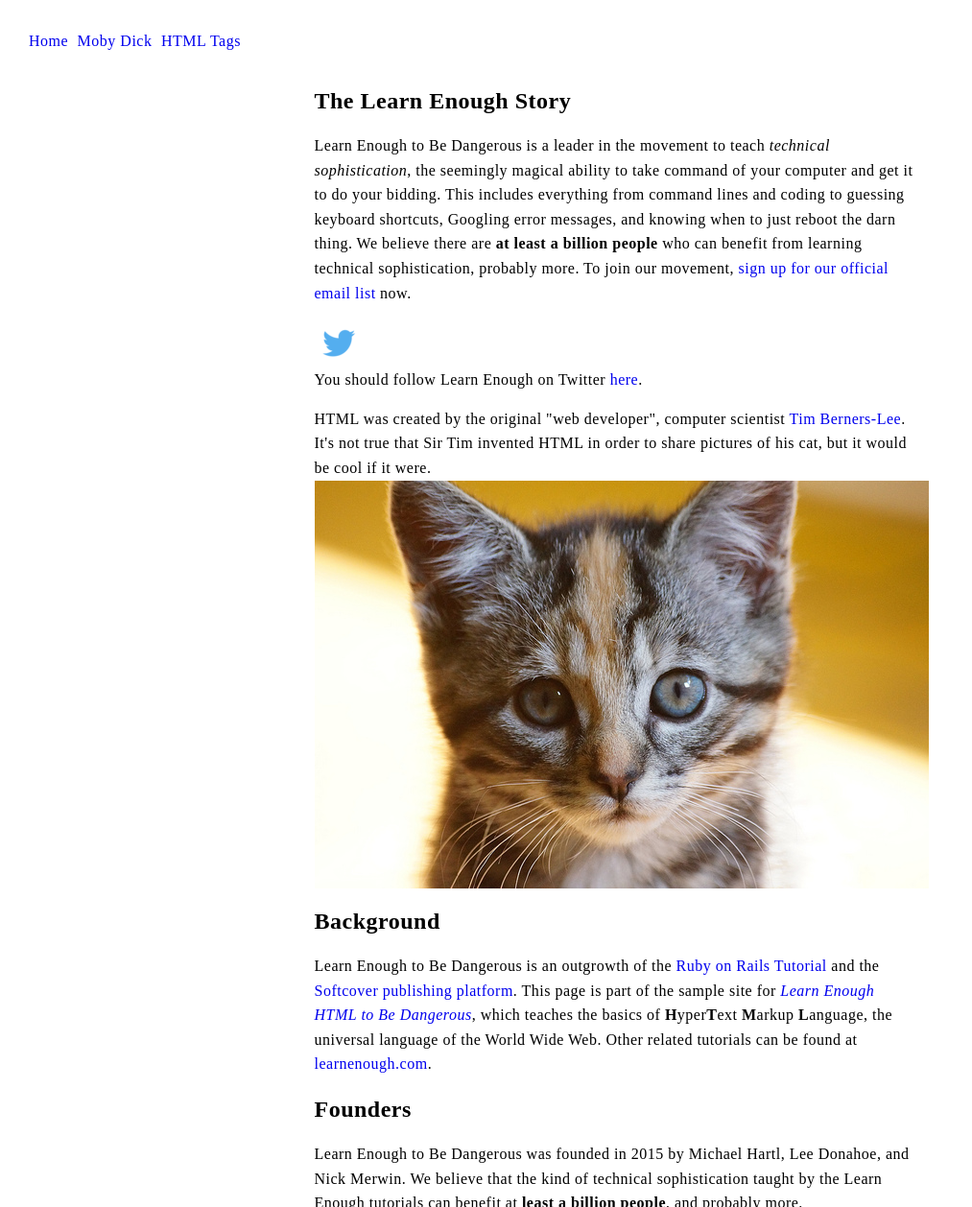
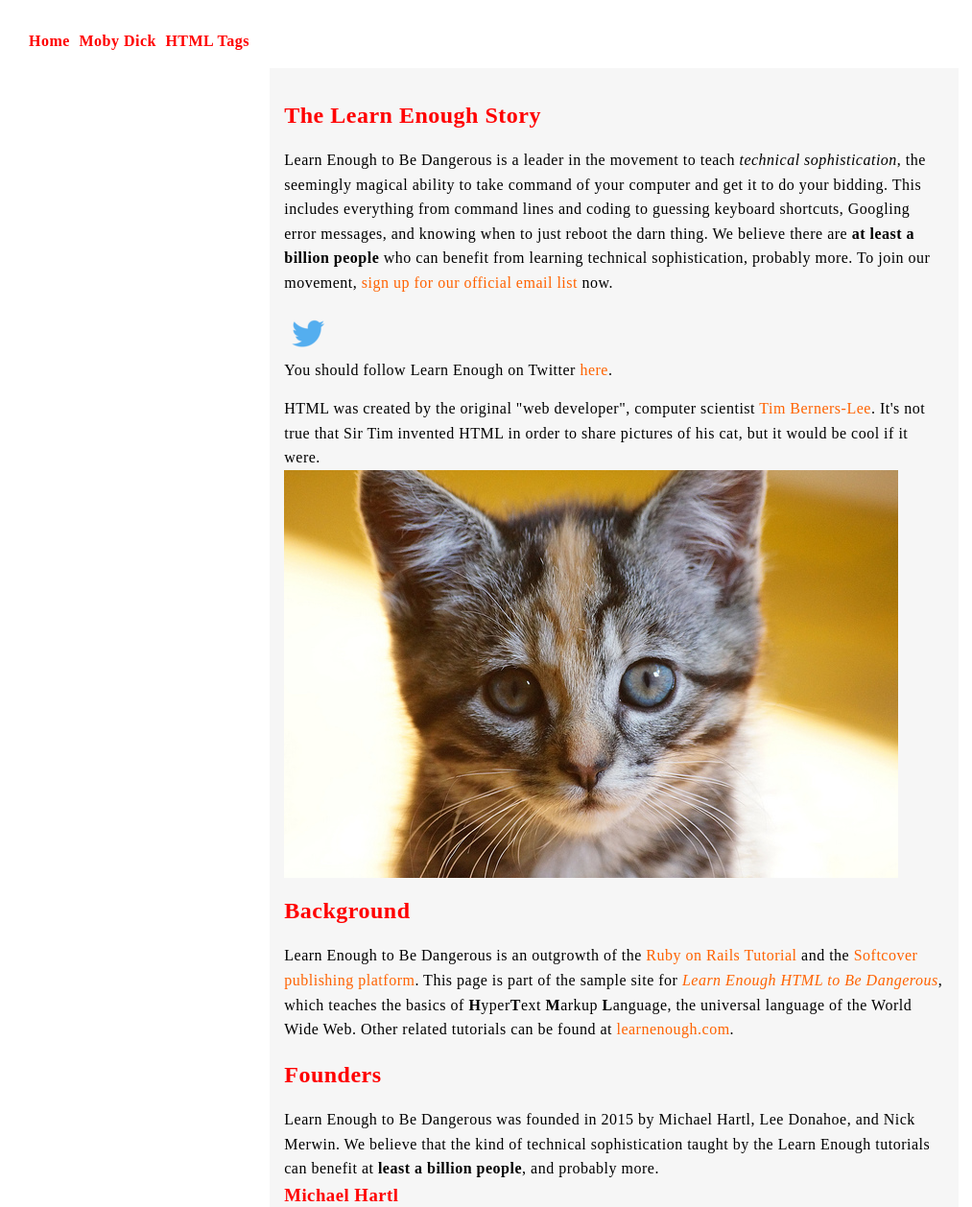
Before and after one commit to alok-38/learn-enough, a PHP site: page / in a window 1280 px wide. Shown: the top 1258 px of the page at 96% size, without its empty margins (0-1013 px from the left). Run offline with PHP 8.4, Linux system fonts and the light colour scheme.

Commit message:
modified main.css

```diff
--- a/html-tutorial/project-3/main.css
+++ b/html-tutorial/project-3/main.css
@@ -11,6 +11,10 @@ body {
 
 ul {
     list-style-type: none;
+}
+
+ol {
+    margin-bottom: 15px;
 }
 
 li {
@@ -47,6 +51,8 @@ nav {
 
 nav a {
     padding-right: 5px;
+    color: #ff0000;
+    font-weight: bold;
 }
 
 /* Section */
@@ -69,10 +75,25 @@ span {
 /* header */
 header {
     text-align: center;
+    color: #ff0000;
+}
+
+h3,h2,h4,h1 {
+    color: #ff0000;
 }
 
 /* main */
 main {
-    width: 50%;
+    width: 55%;
     margin: auto;
+    background: #f6f6f6;
+    padding: 15px;
 }
+
+main a {
+    color: #ff6200;
+}
+
+main a:hover {
+    color: #ff3700;
+}
```
